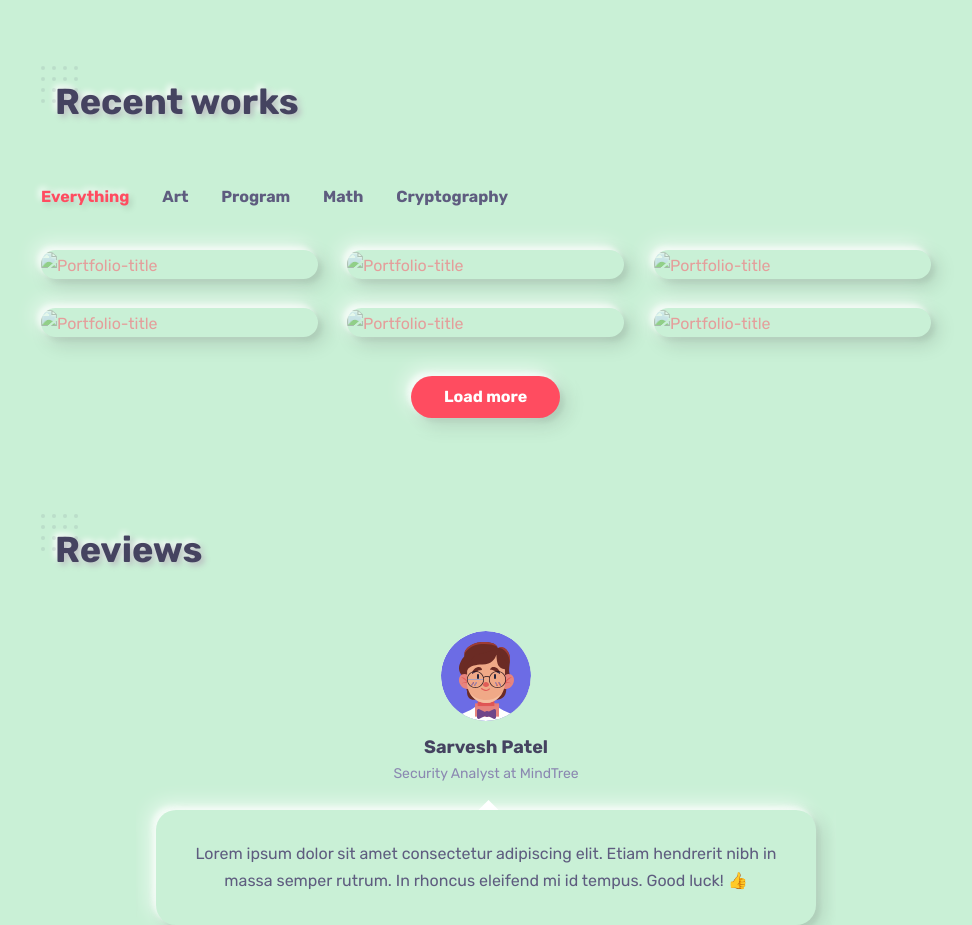
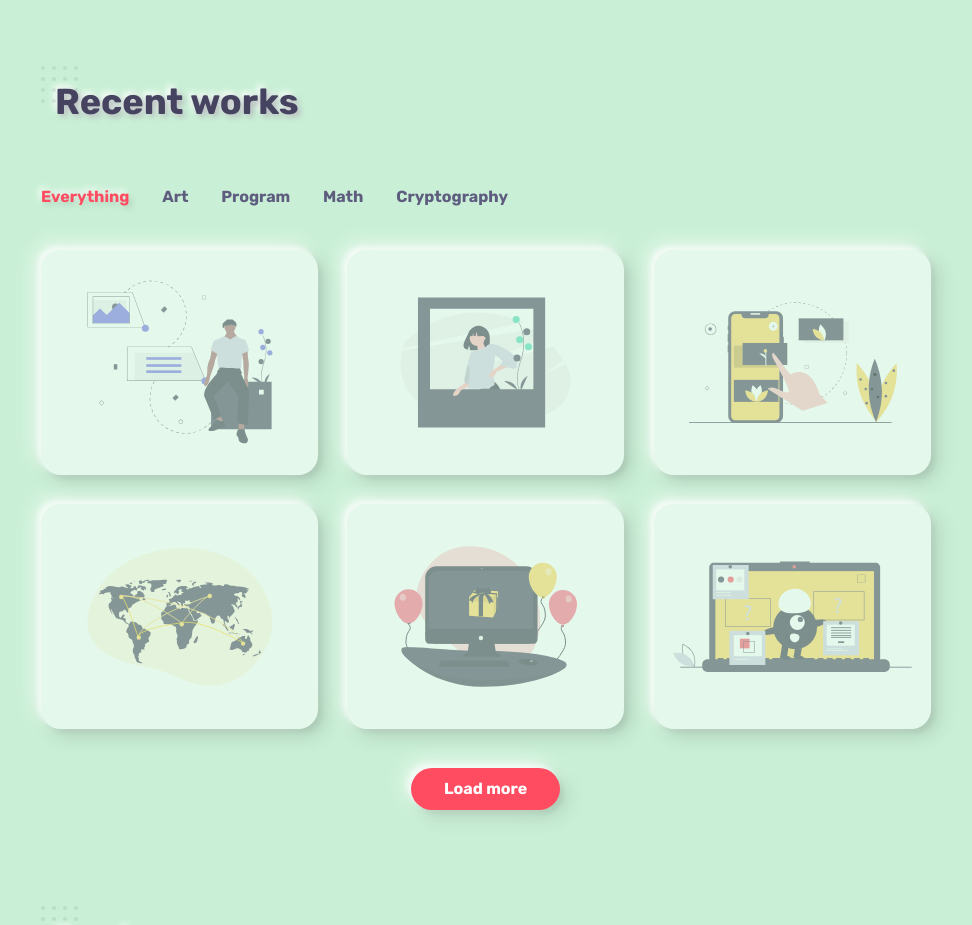
Before and after one commit to primepatel/primepatel.github.io, a Jekyll site: the page built from index.markdown, in a window 1280 px wide. Shown: the part 2912-3837 px from the top of the page, without its empty margins (154-1126 px from the left). Built offline with Jekyll 4.4.1, drawn with Linux system fonts in a browser that asks for light colours.

Commit message:
changed include file section4.html

```diff
--- a/_includes/section4.html
+++ b/_includes/section4.html
@@ -14,16 +14,16 @@
         <div class="row portfolio-wrapper">
             {% for item in site.data.section4.work %}
             <!-- portfolio item -->
-            <div class="col-md-4 col-sm-6 grid-item {{item[1]}}">
-                <a href="{{item[3]}}" target="_blank">
+            <div class="col-md-4 col-sm-6 grid-item {% for i in item.category %}{{i}} {% endfor %}">
+                <a href="{{item.link}}" target="_blank">
                     <div class="portfolio-item rounded shadow-dark">
                         <div class="details">
-                            <span class="term">{{item[1]}}</span>
-                            <h4 class="title">{{item[0]}}</h4>
+                            <span class="term">{% for i in item.category %}{{i}} {% endfor %}</span>
+                            <h4 class="title">{{item.item}}</h4>
                             <span class="more-button"><i class="icon-link"></i></span>
                         </div>
                         <div class="thumb">
-                            <img src="{{item[2]}}" alt="Portfolio-title" />
+                            <img src="{{item.img}}" alt="Portfolio-title" />
                             <div class="mask"></div>
                         </div>
                     </div>
```
